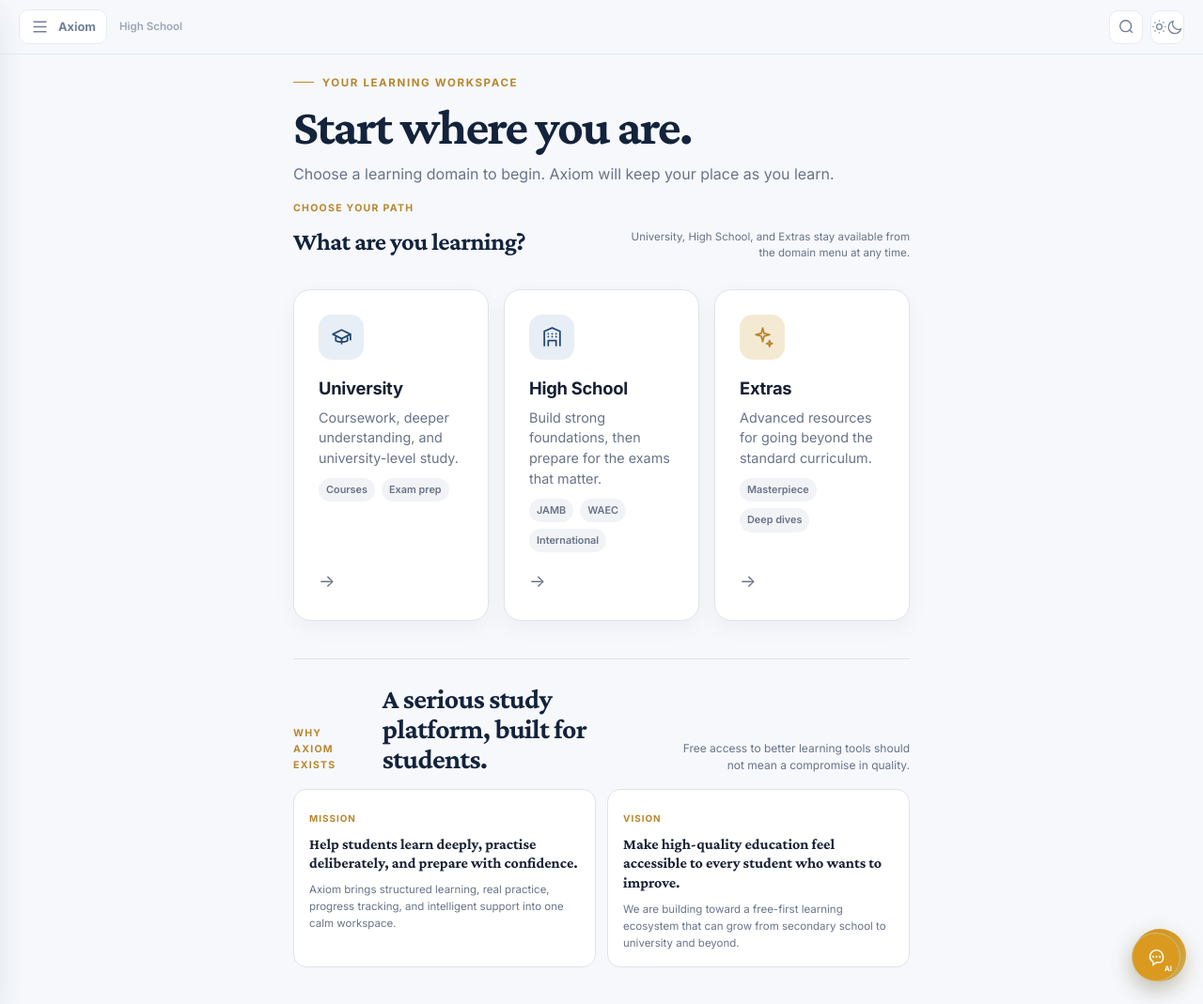
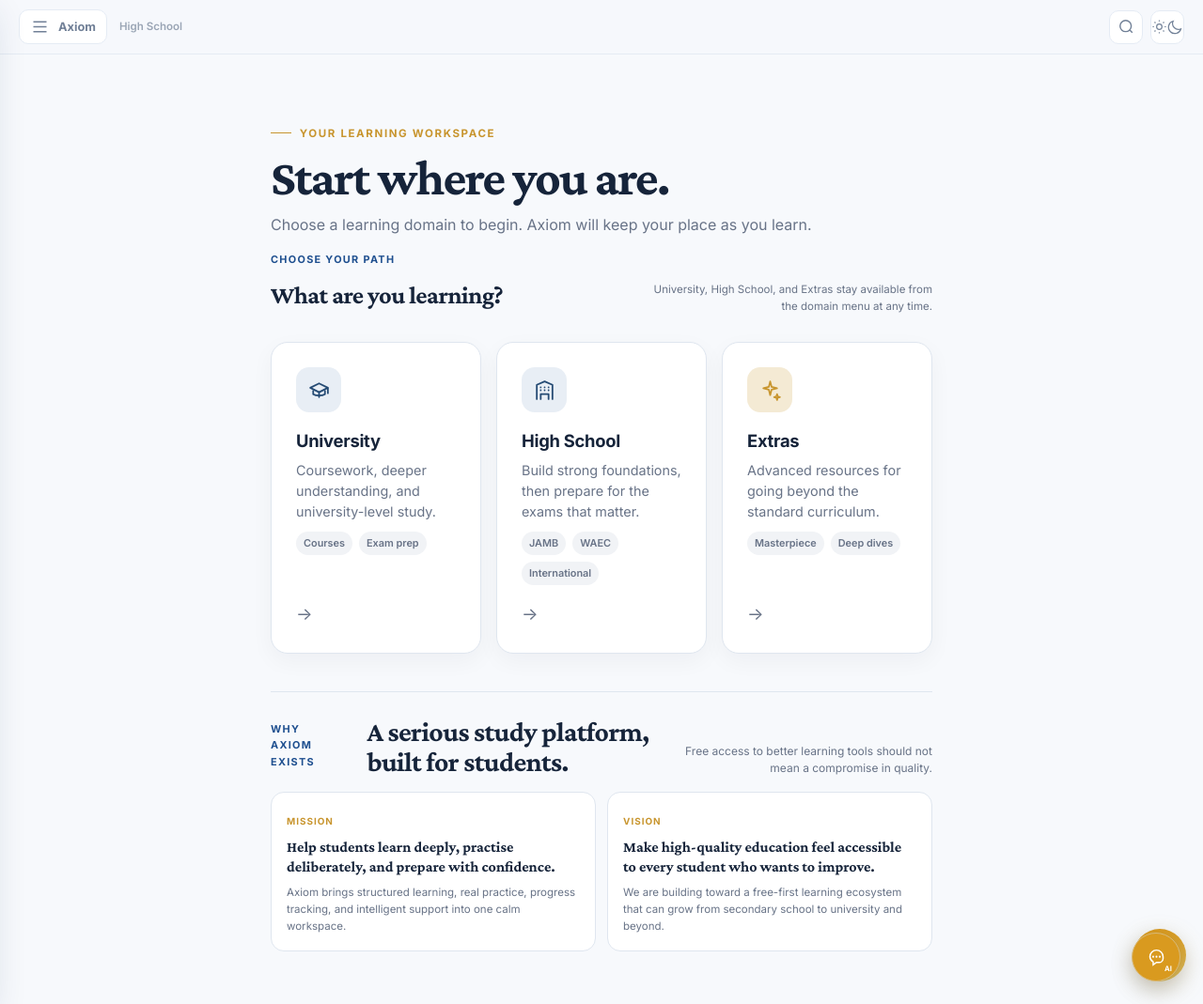
Before and after one commit to michaellegit28/axiom-academy, a Jekyll site: the page built from index.html, in a window 1280 px wide and 1069 px high. Shown: the whole window at 94% size. Built offline with Jekyll 4.4.1, drawn with Linux system fonts in a browser that asks for light colours; comment, search, counter and statistics services are not loaded.

Commit message:
Load canonical design system after legacy styles

```diff
--- a/_layouts/app-shell.html
+++ b/_layouts/app-shell.html
@@ -8,7 +8,7 @@
   </script>
   <meta charset="UTF-8">
   <meta name="viewport" content="width=device-width, initial-scale=1.0, viewport-fit=cover">
-  <meta name="theme-color" content="#f6f8fc">
+  <meta name="theme-color" content="#f7f9fc">
   <meta name="description" content="{{ page.description | default: site.description }}">
   <title>{{ page.title | default: site.title }}</title>
   <link rel="preconnect" href="https://fonts.googleapis.com">
@@ -26,6 +26,7 @@
   <link rel="stylesheet" href="{{ site.baseurl }}/assets/css/phase6.css">
   <link rel="stylesheet" href="{{ site.baseurl }}/assets/css/home-workspace.css">
   <link rel="stylesheet" href="{{ site.baseurl }}/assets/css/page-rhythm.css">
+  <link rel="stylesheet" href="{{ site.baseurl }}/assets/css/design-system.css">
   {% include pwa-meta.html %}
   {% include firebase-init.html %}
 </head>
```
